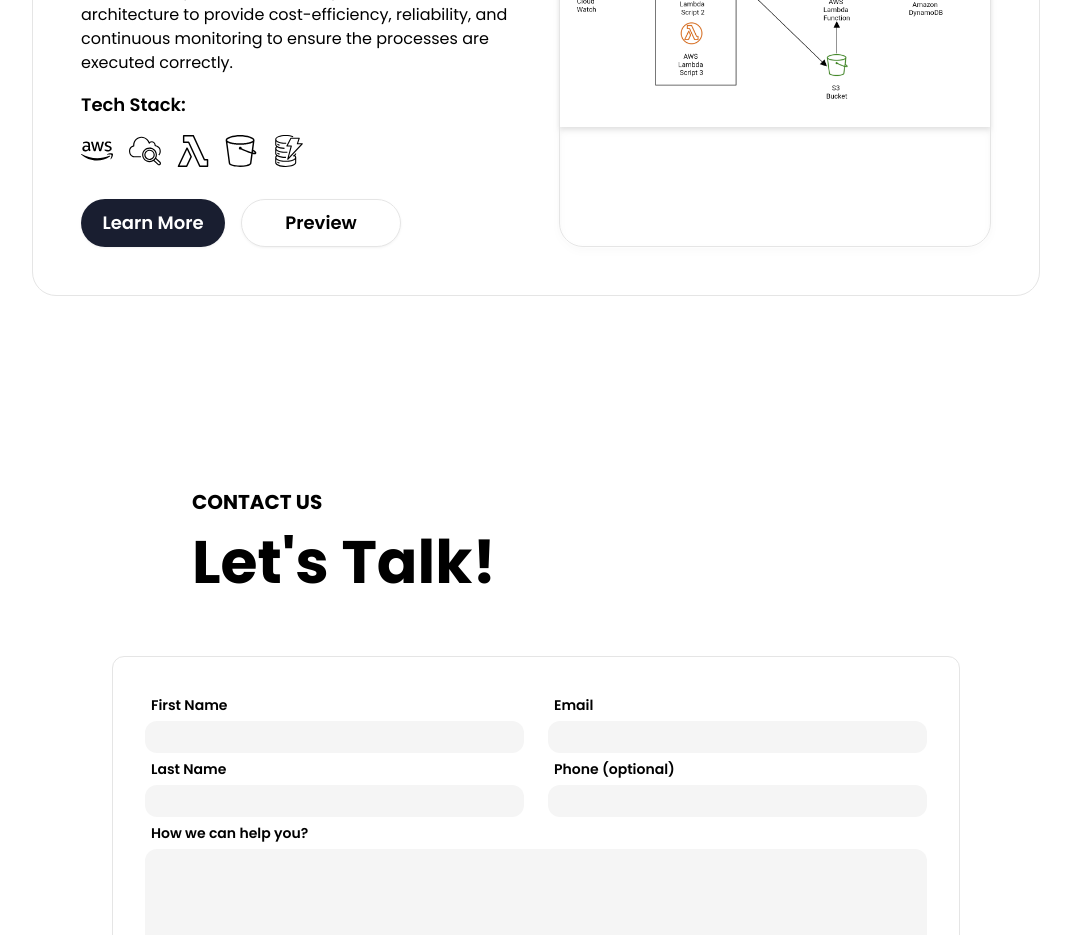
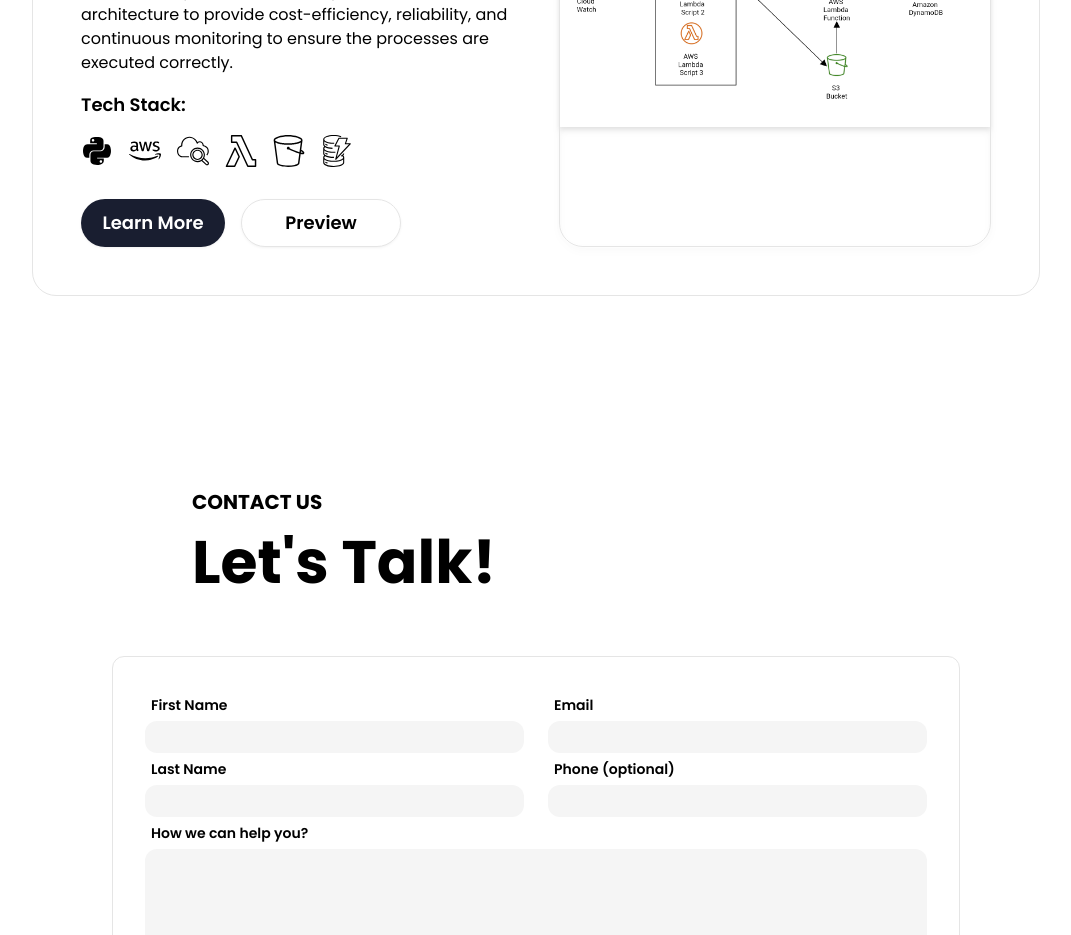
Before and after one commit to iwwan-01/elev8x-website, a Next.js app: page / in a window 1280 px wide. Shown: the part 4340-5275 px from the top of the page, without its empty margins (104-1175 px from the left). Built offline with nearby package versions, Linux system fonts and the light colour scheme.

Commit message:
Added missing Python icon

```diff
--- a/src/components/Projects.jsx
+++ b/src/components/Projects.jsx
@@ -5,7 +5,7 @@ import budgitProjectPicture from '../../public/BudgitProjectPicture.png'
 import innotopiaProjectPicture from '../../public/InnotopiaProjectPicture.png'
 import carOfferDataExtraction from '../../public/CarOfferDataExtractionProjectPicture.png'
 
-import { FaReact, FaNodeJs } from 'react-icons/fa'
+import { FaReact, FaNodeJs, FaPython } from 'react-icons/fa'
 import {
   SiSanity,
   SiMongodb,
@@ -167,6 +167,7 @@ const Projects = () => {
                   <h4 className='font-semibold text-lg'>Tech Stack:</h4>
                   {/* Tech Stack Container */}
                   <div className='flex flex-row gap-x-4'>
+                    <FaPython className='w-8 h-8' width={150} height={150} />
                     <SiAmazonaws className='w-8 h-8' width={150} height={150} />
                     <SiAmazoncloudwatch
                       className='w-8 h-8'
```
